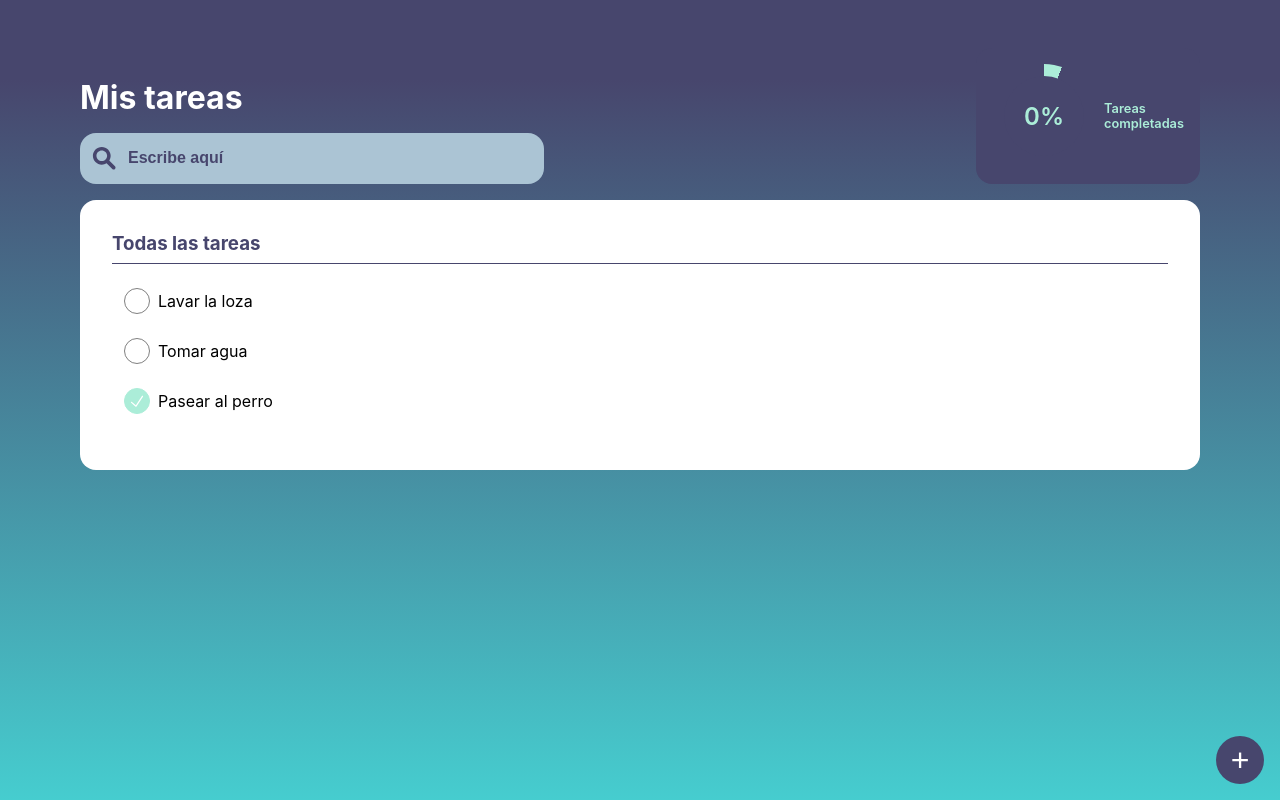
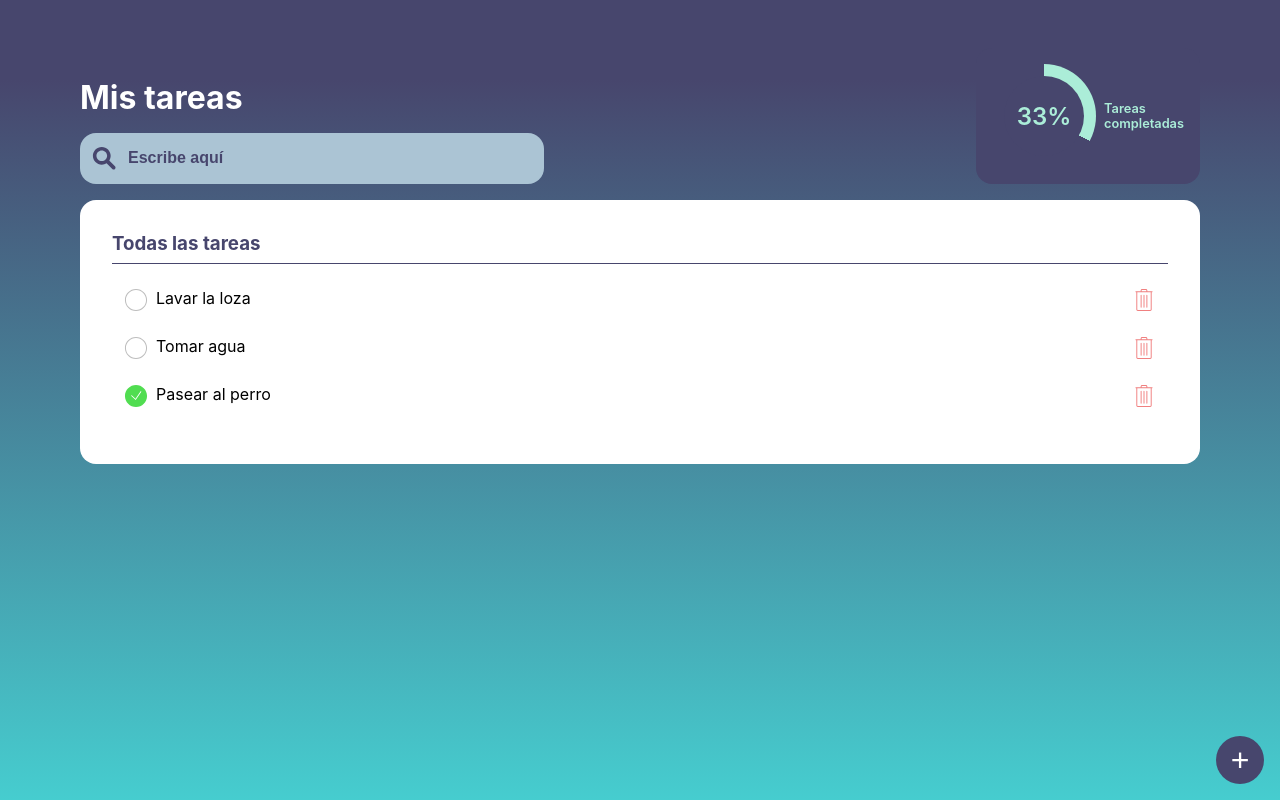
Before and after one commit to lmanaya/to-do-project, a React (Create React App) app: page / in a window 1280 px wide. Built offline with nearby package versions, Linux system fonts and the light colour scheme.

Commit message:
Use of useState

```diff
--- a/public/index.html
+++ b/public/index.html
@@ -26,7 +26,8 @@
     -->
     <title>React App</title>
   </head>
-  <body id="root">
+  <body>
+    <div id="root"></div>
     <!--
       This HTML file is a template.
       If you open it directly in the browser, you will see an empty page.
--- a/src/App.js
+++ b/src/App.js
@@ -7,28 +7,71 @@ import { TodoList } from "./components/TodoList";
 import { TodoItem } from "./components/TodoItem";
 import { CreateTodoButton } from "./components/CreateTodoButton";
 
-const todos = [
+const defaultTodos = [
   { text: 'Lavar la loza', complete: false },
   { text: 'Tomar agua', complete: false },
   { text: 'Pasear al perro', complete: true }
 ]
 
 function App() {
+  const [todos, setTodos] = React.useState(defaultTodos);
+  const [searchValue, setSearchValue] = React.useState('');
+
+  const completedTodos = todos.filter(todo => todo.complete).length;
+  const totalTodos = todos.length;
+
+  let renderedTodos = [];
+  if (searchValue.length === 0) {
+    renderedTodos = todos;
+  } else {
+    const searchText = searchValue.toLowerCase();
+    renderedTodos = todos.filter(todo => {
+      const todoText = todo.text.toLowerCase();
+      return todoText.includes(searchText);
+    });
+  }
+
+  const completeTodo = (text) =>{
+    const todoIndex = todos.findIndex(todo => todo.text === text);
+    const newTodos = [...todos];
+    newTodos[todoIndex].complete = !newTodos[todoIndex].complete;
+    setTodos(newTodos);
+  }
+
+  const deleteTodo = (text) =>{
+    const todoIndex = todos.findIndex(todo => todo.text === text);
+    const newTodos = [...todos];
+    newTodos.splice(todoIndex, 1)
+    setTodos(newTodos);
+  }
+
   return (
     <div className='TodoApp'>
       <div className='Todo'>
         <div className='Todo__header Todo--mb'>
           <div className='Todo__column'>
             <h1 className='Todo__title Todo--mb'>Mis tareas</h1>
-            <TodoSearch />
+            <TodoSearch
+              searchValue={searchValue}
+              setSearchValue={setSearchValue}
+            />
           </div>
           <div className='Todo__column'>
-            <TodoCounter />
+            <TodoCounter
+              completedTodos={completedTodos}
+              totalTodos={totalTodos}
+            />
           </div>
         </div>
         <TodoList>
-          {todos.map(todo => (
-            <TodoItem key={todo.text} text={todo.text} complete={todo.complete}/>
+          {renderedTodos.map(todo => (
+            <TodoItem
+              key={todo.text}
+              text={todo.text}
+              complete={todo.complete}
+              onComplete={() => completeTodo(todo.text)}
+              onDelete={() => deleteTodo(todo.text)}
+            />
           ))}
         </TodoList>
         <CreateTodoButton />
--- a/src/components/TodoCounter.css
+++ b/src/components/TodoCounter.css
@@ -17,7 +17,6 @@
     width: 6.5rem;
     height: 6.5rem;
     border-radius: 50%;
-    background: conic-gradient(#abedd8 20deg, transparent 0deg);
     display: flex;
     flex-direction: column;
     align-items: center;
--- a/src/components/TodoCounter.js
+++ b/src/components/TodoCounter.js
@@ -1,12 +1,14 @@
 import React from "react";
 import './TodoCounter.css';
 
-function TodoCounter() {
+function TodoCounter(props) {
+    const completedPercentage = Math.round(100 * props.completedTodos / props.totalTodos);
+
     return (
         <div className="TodoCounter">
             <div className="TodoCounter__container">
-                <div className="TodoCounter__progress">
-                    <span className="TodoCounter__value">0%</span>
+                <div className="TodoCounter__progress" style={{background: `conic-gradient(#abedd8 ${completedPercentage * 3.6}deg, transparent 0deg)`}}>
+                    <span className="TodoCounter__value">{completedPercentage}%</span>
                 </div>
                 <span className="TodoCounter__text">Tareas <br />completadas</span>
             </div>
--- a/src/components/TodoItem.css
+++ b/src/components/TodoItem.css
@@ -2,9 +2,7 @@
     padding: 0.5rem;
     margin: 0.5rem 0.25rem;
     display: flex;
-    align-items: center;
     gap: .5rem;
-    cursor: pointer;
     border-radius: .5rem;
 }
 
@@ -16,20 +14,34 @@
 .TodoItem__check {
     width: 1.5rem;
     height: 1.5rem;
-    border: solid 1px gray;
-    border-radius: 50%;
+    cursor: pointer;
+    display: none;
+}
+
+.TodoItem__check--shown {
+    display: block;
+}
+
+.TodoItem__check svg {
+    width: 100%;
+    height: 100%;
+    fill: #bdbdbd;
+}
+
+.TodoItem__check.TodoItem__check--checked svg {
+    fill: #51dd51;
+}
+
+.TodoItem__delete {
+    width: 1.5rem;
+    height: 1.5rem;
     display: flex;
     align-items: center;
     justify-content: center;
+    cursor: pointer;
+    margin-left: auto;
 }
 
-.TodoItem__check.complete {
-    border: solid 1px #abedd8;
-    background-color: #abedd8;
+.TodoItem__delete svg {
+    fill: lightcoral;
 }
-
-.TodoItem__check svg {
-    width: 1rem;
-    height: 1rem;
-    fill: white;
-}
--- a/src/components/TodoItem.js
+++ b/src/components/TodoItem.js
@@ -5,12 +5,18 @@ function TodoItem(props) {
     return (
         <li>
             <div className="TodoItem">
-                <div className={`TodoItem__check ${props.complete &&'complete'}`}>
+                <div className={`TodoItem__check ${!props.complete &&'TodoItem__check--shown'}`} onClick={props.onComplete}>
+                    <svg xmlns="http://www.w3.org/2000/svg"  viewBox="0 0 50 50" width="50px" height="50px"><path d="M 25 1.953125 C 12.239044 1.953125 1.953125 12.239044 1.953125 25 C 1.953125 37.760956 12.239044 48.046875 25 48.046875 C 37.760956 48.046875 48.046875 37.760956 48.046875 25 C 48.046875 12.239044 37.760956 1.953125 25 1.953125 z M 25 4.046875 C 36.639044 4.046875 45.953125 13.360956 45.953125 25 C 45.953125 36.639044 36.639044 45.953125 25 45.953125 C 13.360956 45.953125 4.046875 36.639044 4.046875 25 C 4.046875 13.360956 13.360956 4.046875 25 4.046875 z"/></svg>
+                </div>
+                <div className={`TodoItem__check TodoItem__check--checked ${props.complete &&'TodoItem__check--shown'}`} onClick={props.onComplete}>
+                    <svg xmlns="http://www.w3.org/2000/svg"  viewBox="0 0 50 50" width="50px" height="50px"><path d="M25,2C12.318,2,2,12.318,2,25c0,12.683,10.318,23,23,23c12.683,0,23-10.317,23-23C48,12.318,37.683,2,25,2z M35.827,16.562	L24.316,33.525l-8.997-8.349c-0.405-0.375-0.429-1.008-0.053-1.413c0.375-0.406,1.009-0.428,1.413-0.053l7.29,6.764l10.203-15.036	c0.311-0.457,0.933-0.575,1.389-0.266C36.019,15.482,36.138,16.104,35.827,16.562z"/></svg>
+                </div>
+                <span>{props.text}</span>
+                <div className="TodoItem__delete" onClick={props.onDelete}>
                     <svg xmlns="http://www.w3.org/2000/svg"  viewBox="0 0 50 50" width="50px" height="50px">
-                        <path d="M 41.9375 8.625 C 41.273438 8.648438 40.664063 9 40.3125 9.5625 L 21.5 38.34375 L 9.3125 27.8125 C 8.789063 27.269531 8.003906 27.066406 7.28125 27.292969 C 6.5625 27.515625 6.027344 28.125 5.902344 28.867188 C 5.777344 29.613281 6.078125 30.363281 6.6875 30.8125 L 20.625 42.875 C 21.0625 43.246094 21.640625 43.410156 22.207031 43.328125 C 22.777344 43.242188 23.28125 42.917969 23.59375 42.4375 L 43.6875 11.75 C 44.117188 11.121094 44.152344 10.308594 43.78125 9.644531 C 43.410156 8.984375 42.695313 8.589844 41.9375 8.625 Z"/>
+                        <path d="M 21 2 C 19.354545 2 18 3.3545455 18 5 L 18 7 L 10.154297 7 A 1.0001 1.0001 0 0 0 9.984375 6.9863281 A 1.0001 1.0001 0 0 0 9.8398438 7 L 8 7 A 1.0001 1.0001 0 1 0 8 9 L 9 9 L 9 45 C 9 46.645455 10.354545 48 12 48 L 38 48 C 39.645455 48 41 46.645455 41 45 L 41 9 L 42 9 A 1.0001 1.0001 0 1 0 42 7 L 40.167969 7 A 1.0001 1.0001 0 0 0 39.841797 7 L 32 7 L 32 5 C 32 3.3545455 30.645455 2 29 2 L 21 2 z M 21 4 L 29 4 C 29.554545 4 30 4.4454545 30 5 L 30 7 L 20 7 L 20 5 C 20 4.4454545 20.445455 4 21 4 z M 11 9 L 18.832031 9 A 1.0001 1.0001 0 0 0 19.158203 9 L 30.832031 9 A 1.0001 1.0001 0 0 0 31.158203 9 L 39 9 L 39 45 C 39 45.554545 38.554545 46 38 46 L 12 46 C 11.445455 46 11 45.554545 11 45 L 11 9 z M 18.984375 13.986328 A 1.0001 1.0001 0 0 0 18 15 L 18 40 A 1.0001 1.0001 0 1 0 20 40 L 20 15 A 1.0001 1.0001 0 0 0 18.984375 13.986328 z M 24.984375 13.986328 A 1.0001 1.0001 0 0 0 24 15 L 24 40 A 1.0001 1.0001 0 1 0 26 40 L 26 15 A 1.0001 1.0001 0 0 0 24.984375 13.986328 z M 30.984375 13.986328 A 1.0001 1.0001 0 0 0 30 15 L 30 40 A 1.0001 1.0001 0 1 0 32 40 L 32 15 A 1.0001 1.0001 0 0 0 30.984375 13.986328 z"/>
                     </svg>
                 </div>
-                <span>{props.text}</span>
             </div>
         </li>
     );
--- a/src/components/TodoSearch.js
+++ b/src/components/TodoSearch.js
@@ -1,10 +1,19 @@
 import React from "react";
 import './TodoSearch.css';
 
-function TodoSearch() {
+function TodoSearch({searchValue, setSearchValue}) {
+    const onSearchValueChange = (e) => {
+        setSearchValue(e.target.value);
+    }
+
     return (
         <div className="TodoSearch">
-            <input className="TodoSearch__input" placeholder="Escribe aquí" />
+            <input
+                className="TodoSearch__input"
+                placeholder="Escribe aquí"
+                value={searchValue}
+                onChange={onSearchValueChange}
+            />
             <svg className="TodoSearch__icon" xmlns="http://www.w3.org/2000/svg"  viewBox="0 0 72 72" width="64px" height="64px">
                 <path d="M 31 11 C 19.973 11 11 19.973 11 31 C 11 42.027 19.973 51 31 51 C 34.974166 51 38.672385 49.821569 41.789062 47.814453 L 54.726562 60.751953 C 56.390563 62.415953 59.088953 62.415953 60.751953 60.751953 C 62.415953 59.087953 62.415953 56.390563 60.751953 54.726562 L 47.814453 41.789062 C 49.821569 38.672385 51 34.974166 51 31 C 51 19.973 42.027 11 31 11 z M 31 19 C 37.616 19 43 24.384 43 31 C 43 37.616 37.616 43 31 43 C 24.384 43 19 37.616 19 31 C 19 24.384 24.384 19 31 19 z"/>
             </svg>
```
